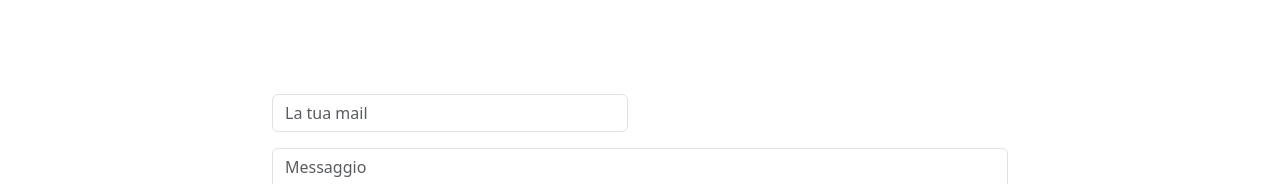
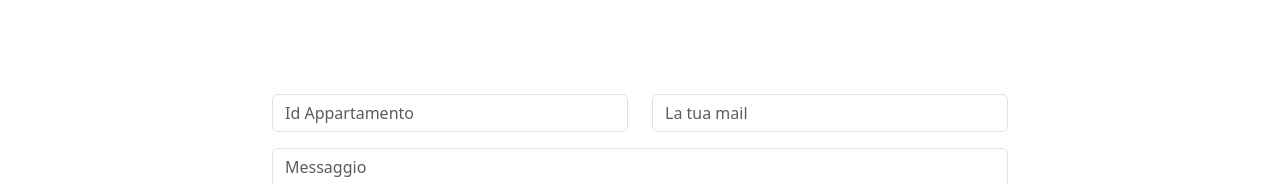
Before and after one commit to alex02r/vite-boolbnb, a Vue app: page / in a window 1280 px wide. Shown: the part 1420-1604 px from the top of the page. Built offline with nearby package versions, Linux system fonts and the light colour scheme.

Commit message:
up: corretto invio del messaggio all'appartamento indicato con un campo fittizio per l'id

```diff
--- a/src/components/AppMessageForm.vue
+++ b/src/components/AppMessageForm.vue
@@ -9,6 +9,7 @@ export default {
     data() {
         return {
             store,
+            apartment_id: '',
             user_mail: '',
             message: '',
             loading: false,
@@ -21,6 +22,7 @@ export default {
             this.loading = true;
 
             const data = {
+                apartment_id: this.apartment_id,
                 user_mail: this.user_mail,
                 message: this.message,
             }
@@ -31,6 +33,7 @@ export default {
             axios.post(`${this.store.baseUrl}/api/message`, data).then((response) => {
                 // Condizione che mi permette di resettare i campi inseriti dopo l'invio del modulo
                 if (response.data.success) {
+                    this.apartment_id = '',
                     this.user_mail = '';
                     this.message = '';
 
@@ -55,8 +58,12 @@ export default {
             <div class="alert alert-success fw-bold"><i class="fa-solid fa-check-double"></i> Messaggio inviato con successo</div>
         </div>
     </div>
-    <form @submit.prevent="sendForm()" method="post">
+    <form @submit.prevent="sendForm(apartment_id)" method="post">
         <div class="row">
+            <div class="mb-3 col-6">
+                <input type="text" name="apartment_id" class="form-control" id="apartment_id" placeholder="Id Appartamento" required v-model="apartment_id" :class="errors.apartment_id ? 'is-invalid' : ''">
+                 <!-- <p v-for="(error, index) in errors.apartment_id" :key="`message-error-${index}`" class="text-danger"> {{ error }}</p> -->
+            </div>
             <div class="mb-3 col-6">
                 <input type="text" name="user_mail" class="form-control" id="user_mail" placeholder="La tua mail" required v-model="user_mail" :class="errors.user_mail ? 'is-invalid' : ''">
                  <p v-for="(error, index) in errors.user_mail" :key="`message-error-${index}`" class="text-danger"> {{ error }}</p>
```
